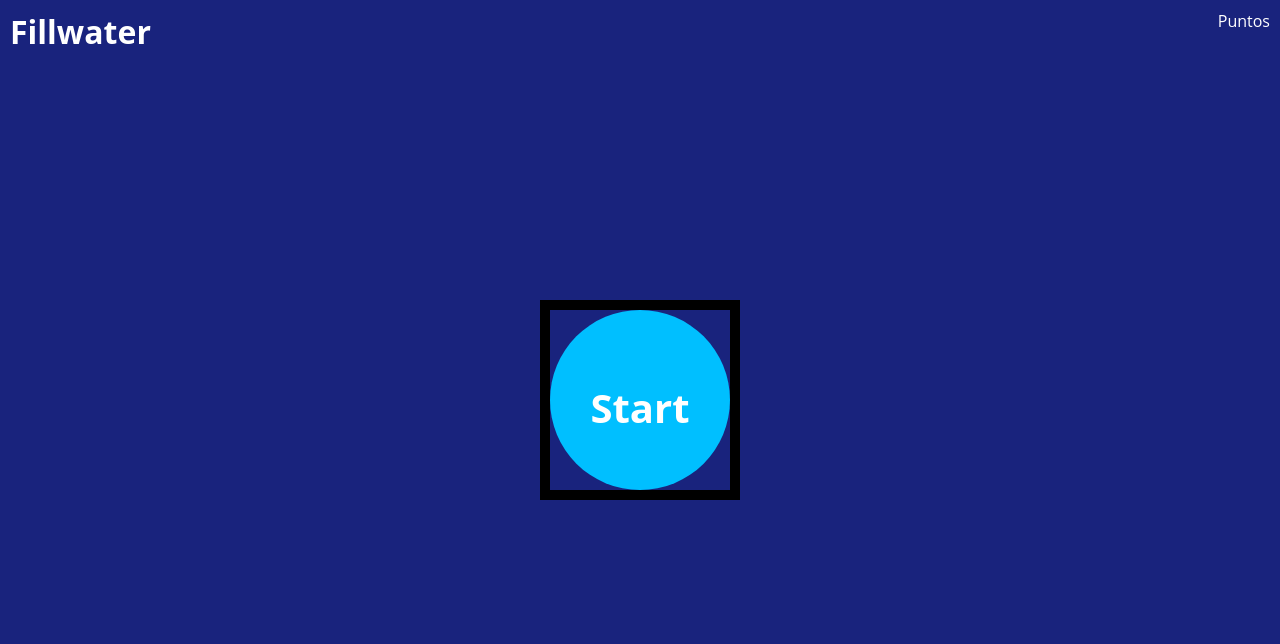
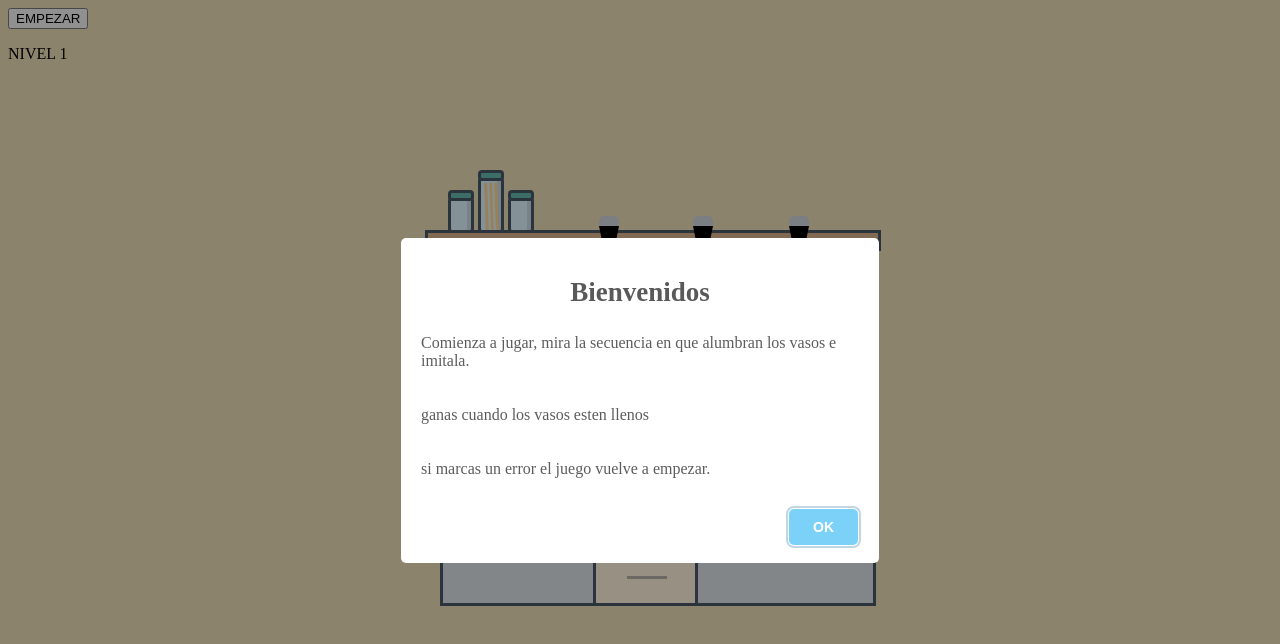
Before and after one commit to tanamix22/FillWater, a plain HTML site: page index.html in a window 1280 px wide. Drawn offline with nearby package versions, Linux system fonts and the light colour scheme.

Commit message:
change index.html

```diff
--- a/index.html
+++ b/index.html
@@ -1,28 +1,105 @@
 <!DOCTYPE html>
 <html lang="es">
-
 <head>
     <meta charset="UTF-8">
     <meta http-equiv="X-UA-Compatible" content="IE=edge">
     <meta name="viewport" content="width=device-width, initial-scale=1.0">
-    <link rel="stylesheet" href="./css/styles.css">
-    <title>Fillwater</title>
+    <link rel="stylesheet" href="./css/main.css">
+    <script src="https://unpkg.com/sweetalert/dist/sweetalert.min.js"></script>
+    <title>Main</title>
+
 </head>
+<body>
 
-<body>
-    <header>
-        <h1 class="logo">Fillwater</h1>
-        <p>Puntos</p>
-    </header>
 
-    <main>
-        <h1 class="start">Start</h1>
-        <div class="drop-container">
-            <div class="drop"></div>
+  <button id="empezar">EMPEZAR</button>
+  <p id="salida">NIVEL 1</p>
+    <div class="container">
+        <div class="cabinet">
+            <div></div>
+          <div></div>
+          <div></div>
         </div>
-    </main>
+        <div class="pasta"></div>
+        <div class="vent">
+        <div></div></div>
+        <div class="hang">
 
-    <script src="./js/app.js"></script>
+          <section>
+            <!-- pipeta y vaso uno -->
+            <div id="action">
+                <!-- pipa uno -->
+                <div id="keg">
+                    <div id="pipe-handle"></div>
+                    <div id="p" class="pipe"></div>
+                    <div id="pipe-front"></div>
+                </div>
+                <!-- vaso uno -->
+                <div class="glass">
+                    <div id="beer" class=""></div>
+                    <div class="handle">
+                        <div class="top-right"></div>
+                        <div class="bottom-right"></div>
+                    </div>
+                    <div id="addClass" class="front-glass"></div>
+                </div>
+                    <!-- pipeta dos -->
+                    <div id="keg2">
+                      <div id="pipe-handle2"></div>
+                      <div id="p2" class="pipe2" ></div>
+                      <div id="pipe-front2"></div>
+                  </div>
+                  <!-- vaso dos -->
+                  <div class="glass2">
+                      <div id="beer2" class=""></div>
+                      <div class="handle2">
+                          <div class="top-right2"></div>
+                          <div  class="bottom-right2"></div>
+                      </div>
+                      <div id="addClass2" class="front-glass2"></div>
+                  </div>
+
+                  <!-- pipeta tres -->
+                  <div id="keg3">
+                    <div id="pipe-handle3"></div>
+                    <div id="p3" class="pipe3" ></div>
+                    <div id="pipe-front3"></div>
+                </div>
+                <!-- vaso tres -->
+                <div class="glass3">
+                    <div id="beer3" class=""></div>
+                    <div class="handle3">
+                        <div class="top-right3"></div>
+                        <div class="bottom-right3"></div>
+                    </div>
+                    <div id="addClass3" class="front-glass3"></div>
+                </div>
+            </div>
+        </section>
+
+        </div>
+        <div class="oven">
+          <div class="switch"></div>
+          <div class="mid"></div>
+        </div>
+        <div class="table">
+          <div></div>
+          <div></div>
+          <div></div>
+        </div>
+        <div class="line"></div>
+        <div class="washer">
+          <div></div>
+          <div></div>
+          <div></div>
+        </div>
+        <div class="plate"></div>
+        <div class="pot">
+          <div class="smoke"></div>
+        </div>
+      </div>
+
+
+      <script type="text/javascript" src="./js/app.js"></script>
 </body>
-
 </html>
```
